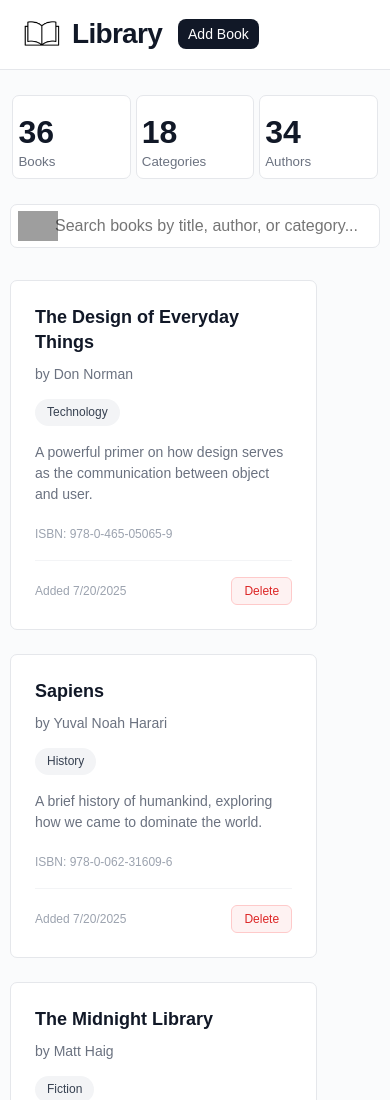
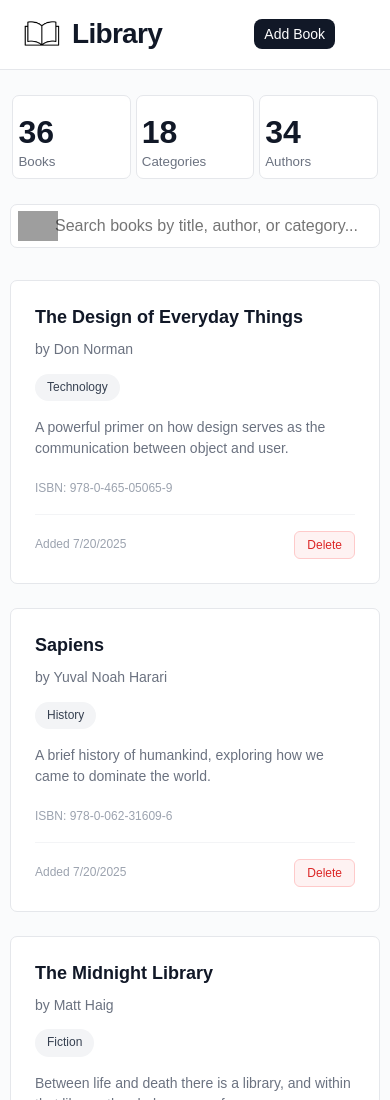
Before and after one commit to EzazAA/Librarianly, a plain HTML site: page index.html in a window 390 px wide. Shown: the top 1100 px of the page. Drawn offline with Linux system fonts and the light colour scheme; grey boxes are pictures that could not be loaded; a web font is replaced by a local one.

Commit message:
Update index.html

```diff
--- a/index.html
+++ b/index.html
@@ -450,15 +450,13 @@
 
       @media (max-width: 768px) {
         .header-content {
-          flex-direction: row;
-          gap: 16px;
-          align-items: flex-start;
+            display: flex;
+          gap: 27%;
           font-size: small;
-          align-items: center;
-          justify-content: center;
+          justify-content: space-between;
         }
         .book-card{
-            width: 83%;
+            width: 100%;
         }
         .book-grid{
             align-items: center;
@@ -480,7 +478,7 @@
 
         .header-actions {
           width: 100%;
-          justify-content: flex-start;
+
         }
 
         .stat-label{
```
Lines whose indentation alone changed are shown as unchanged.
